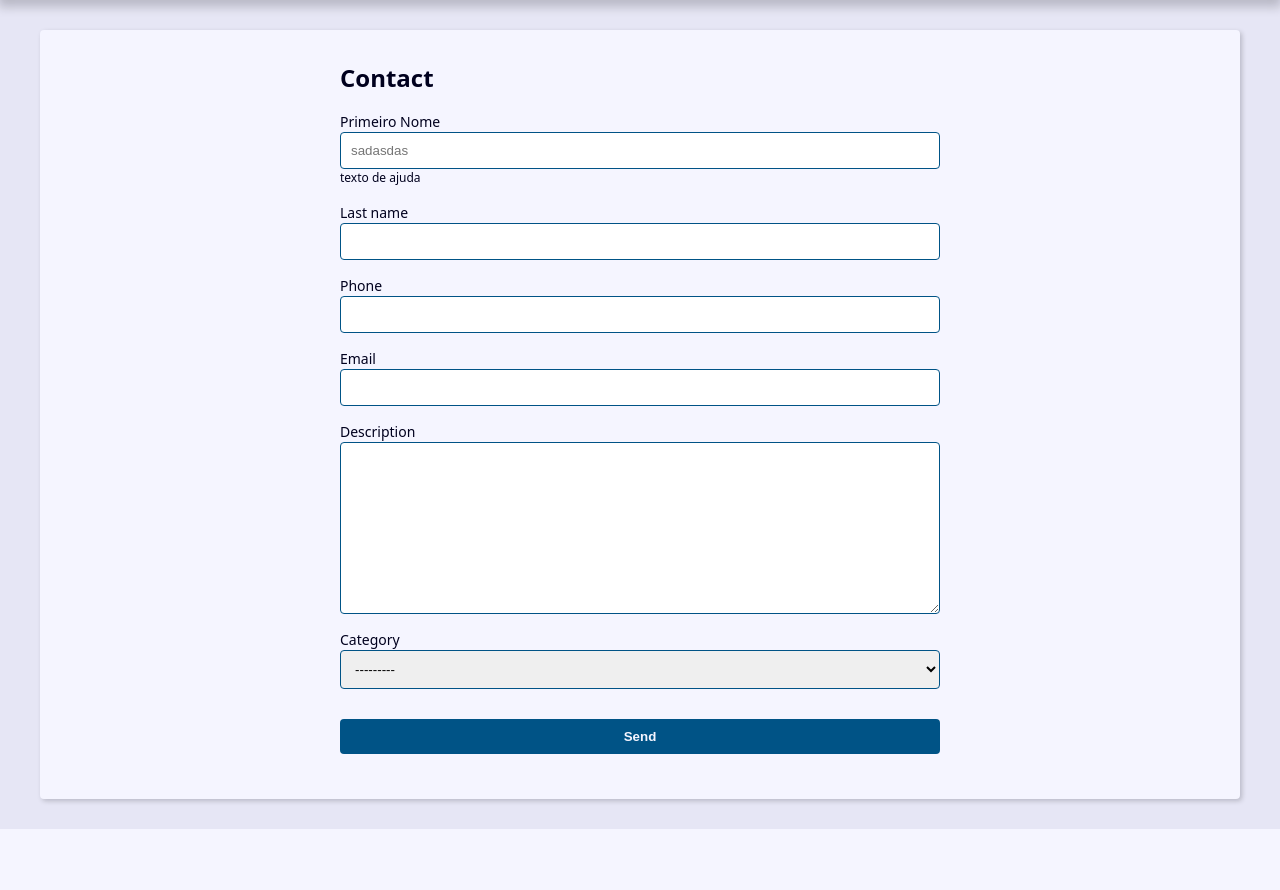
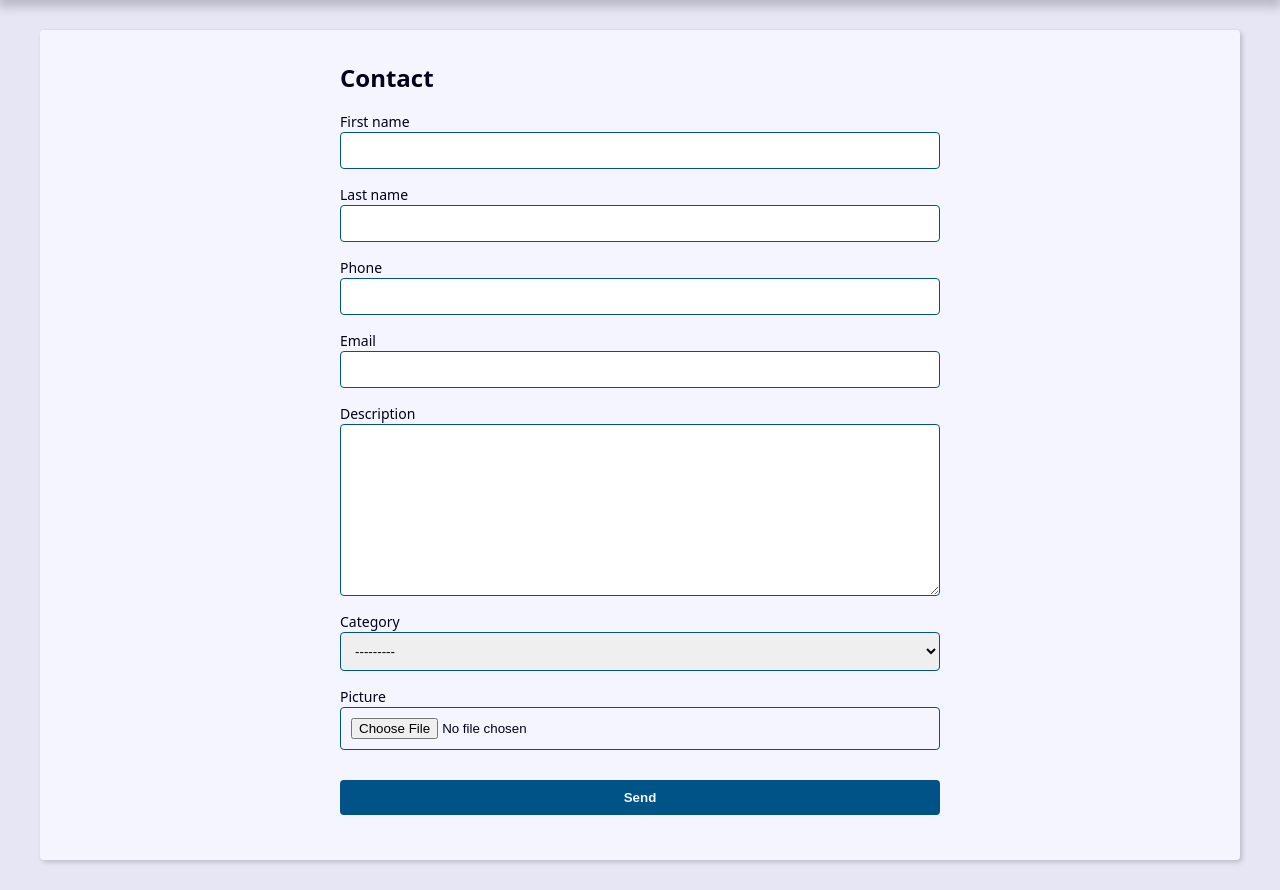
Before and after one commit to FrontCarcara/ProjetoAgendaDjango3, a Django app: page /contact/create/ in a window 1280 px wide. Shown: the part 239-1129 px from the top of the page. Before the commit the page ends 1068 px from the top, so only its background shows below. Run offline with Django 5.2, Linux system fonts and the light colour scheme; data that the repository does not hold is empty.

Commit message:
Adicionando imagem e configuração

```diff
--- a/contact/forms.py
+++ b/contact/forms.py
@@ -5,35 +5,16 @@ from contact.models import Contact
 
 
 class ContactForms(forms.ModelForm):
-    first_name = forms.CharField(
-        widget=forms.TextInput(
+    picture = forms.ImageField(
+        widget=forms.FileInput(
             attrs={
-                'class': 'classe-a',
-                'placeholder': 'sadasdas'
+                'accept': 'image/*'
             }
-        ),
-        label='Primeiro Nome',
-        help_text='texto de ajuda'
+        )
     )
-    def __init__(self, *args, **kwargs):
-        super().__init__(*args, **kwargs)
-
-        #self.fields['first_name'].widget.attrs.update({
-        #    'class': 'classe-a',
-        #    'placeholder': 'Escreva aqui'
-        #})
-
     class Meta:
         model = Contact
-        fields = ('first_name', 'last_name', 'phone', 'email', 'description', 'category',)
-
-        #widgets = {
-        #    'first_name': forms.TextInput(
-        #        attrs={
-        #            'class':'classe-a'
-        #        }
-        #    )
-        #}
+        fields = ('first_name', 'last_name', 'phone', 'email', 'description', 'category', 'picture',)
 
     def clean(self):
         cleaned_data = self.cleaned_data
--- a/contact/templates/contact/contact.html
+++ b/contact/templates/contact/contact.html
@@ -14,6 +14,11 @@
     <p><b>Description:</b> {{ contact.description }}</p>
     <p><b>Category:</b> {{ contact.category.name }}</p>
 
+    {% if contact.picture %}
+      <p>
+        <img src="{{ contact.picture.url }}" alt="{{ contact.first_name }} {{ contact.last_name }}">
+      </p>
+    {% endif %}
     <div class="contact-links">
       <a class= "btn btn-link" href="{% url "contact:update" contact.id %}">Update</a>
       <form action=" {% url "contact:delete" contact.id %}" method="POST">
--- a/contact/templates/contact/create.html
+++ b/contact/templates/contact/create.html
@@ -23,7 +23,11 @@
           {% if field.help_text %}
               <p class="help-text">{{ field.help_text }}</p>
           {% endif %}
-
+          {% if field.name == 'picture' and field.value.url %}
+            <div class="form-group">
+              <img src="{{ field.value.url }}" alt="">
+            </div>
+          {% endif %}
         </div>
         {% endfor %}
       </div>
--- a/contact/views/contact_forms.py
+++ b/contact/views/contact_forms.py
@@ -9,7 +9,7 @@ def create(request):
     form_action = reverse('contact:create')
 
     if request.method == 'POST':
-        form = ContactForms(request.POST)
+        form = ContactForms(request.POST, request.FILES)
 
         context = {
             'form': form,
@@ -45,7 +45,7 @@ def update(request, contact_id):
     form_action = reverse('contact:update', args=(contact_id,))
 
     if request.method == 'POST':
-        form = ContactForms(request.POST, instance=contact)
+        form = ContactForms(request.POST, request.FILES, instance=contact)
 
         context = {
             'form': form,
```
Also changed, not shown: pictures/2024/05/03_-_1S_SGS_Pablo_Gomes_Neto_-_2023.jpg (added), pictures/2024/05/03_-_S1_SAD_Marcelo_Paulino_Souza_-_2023.jpg (added).
